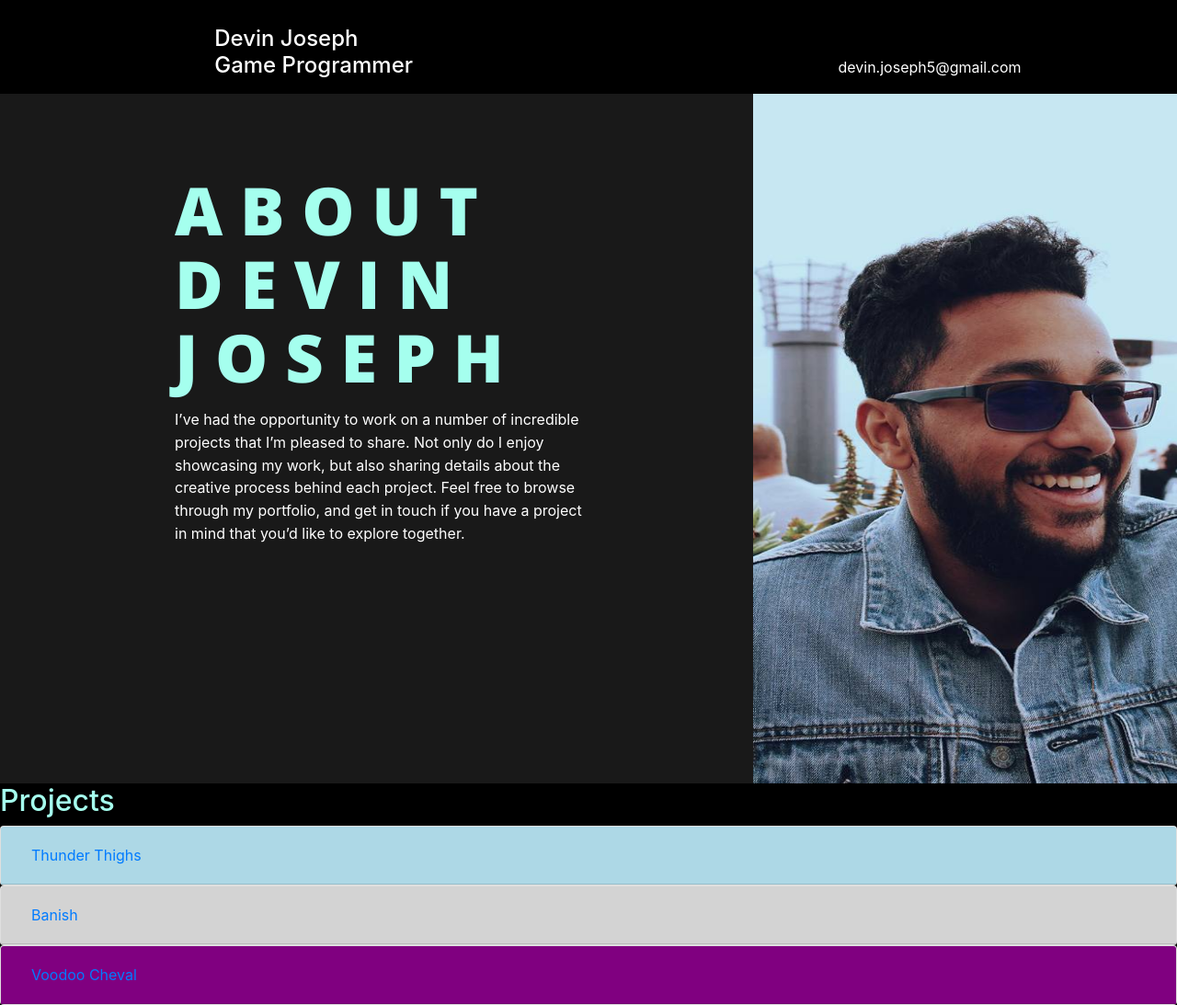
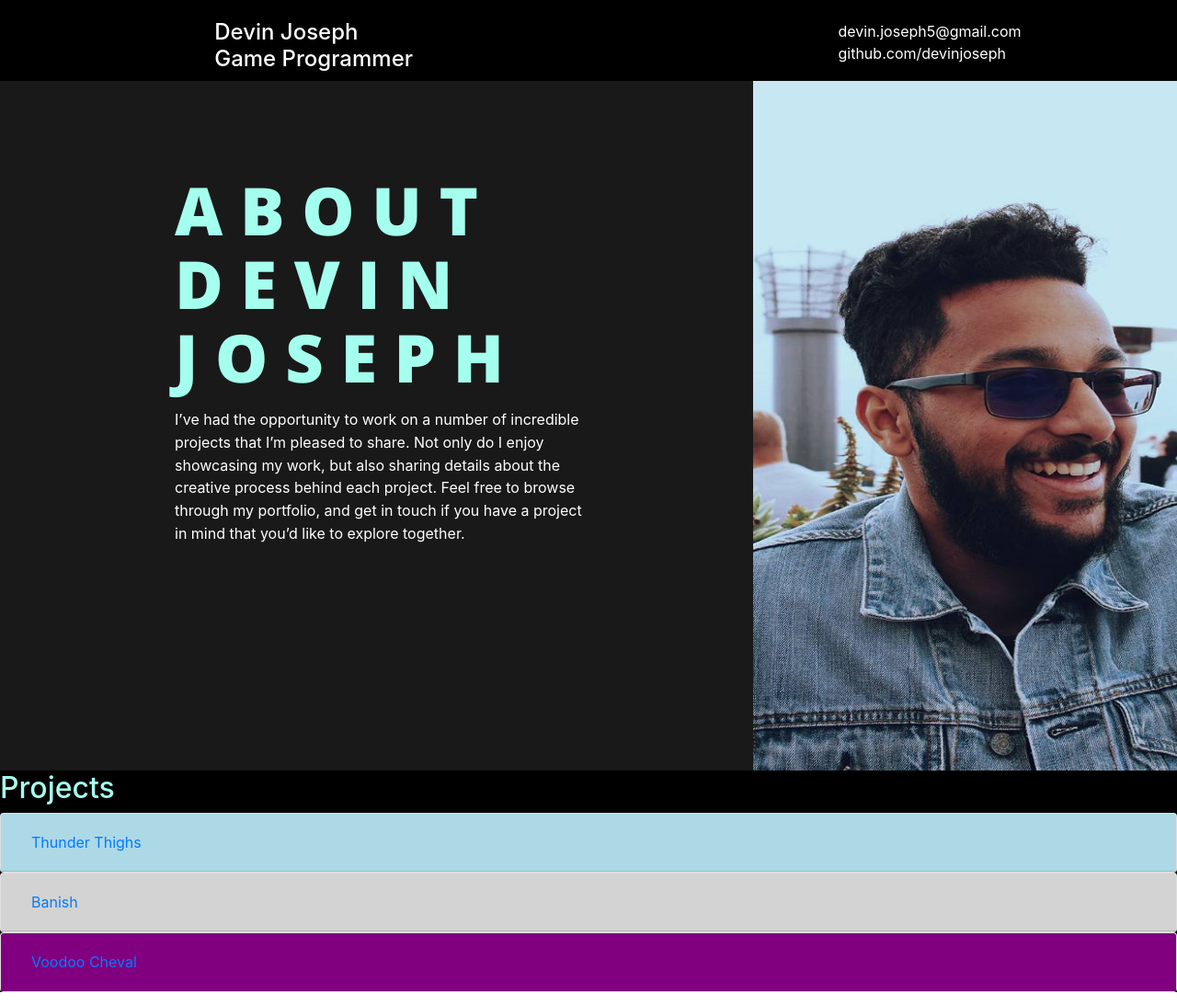
Before and after one commit to devinjoseph/devinjoseph.github.io, a plain HTML site: page index.html in a window 1280 px wide. Shown: the top 1093 px of the page at 92% size. Drawn offline with nearby package versions, Linux system fonts and the light colour scheme.

Commit message:
adding personal github url to page

```diff
--- a/index.html
+++ b/index.html
@@ -22,7 +22,7 @@
             Game Programmer </h3>
           </th>
           <th>
-            <p> devin.joseph5@gmail.com</p>
+            <p>devin.joseph5@gmail.com <br>github.com/devinjoseph</p>
           </th>
         </tr>
       </table>
--- a/style.css
+++ b/style.css
@@ -14,7 +14,7 @@ header h3{
 }
 header p{
 	padding-left: 40%;
-	padding-top: 60px;
+	padding-top: 20px;
 	font-weight: normal;
 }
 
```
